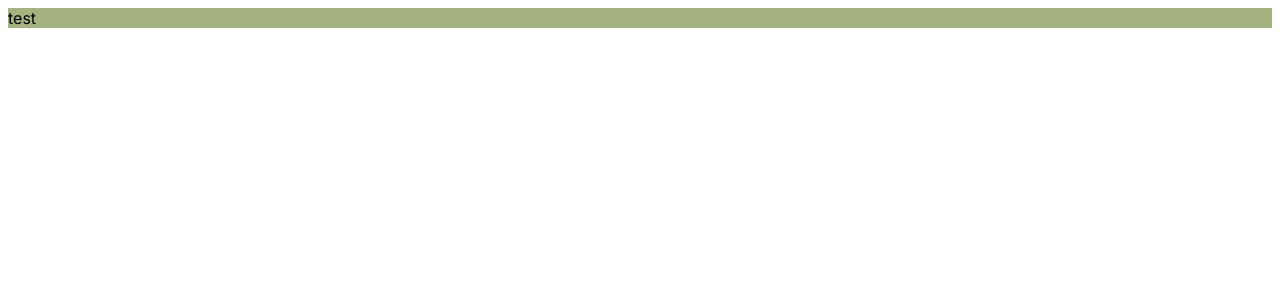
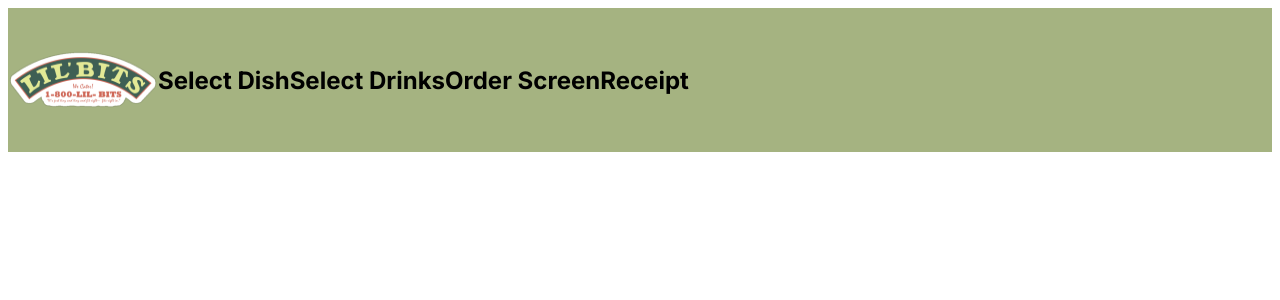
Before and after one commit to Some0ne3lse/final-assignment-lil-bits, a Next.js app in the folder lil-bits/: page /order-screen in a window 1280 px wide. Shown: the top 300 px of the page. Built offline with nearby package versions, Linux system fonts and the light colour scheme.

Commit message:
Commit before working on date picker

```diff
--- a/lil-bits/src/app/(routes)/order-screen/page.tsx
+++ b/lil-bits/src/app/(routes)/order-screen/page.tsx
@@ -1,5 +1,12 @@
 "use client";
 
+import Header from "@/app/components/Header";
+
 export default function OrderScreen() {
-  return <main>test</main>;
+  return (
+    <main>
+      <Header />
+
+    </main>
+  );
 }
--- a/lil-bits/src/app/components/SearchForEmail.tsx
+++ b/lil-bits/src/app/components/SearchForEmail.tsx
@@ -37,6 +37,8 @@ export default function SearchForEmail() {
     }
   };
 
+  //TODO change to form
+
   return (
     <div>
       <input
```
